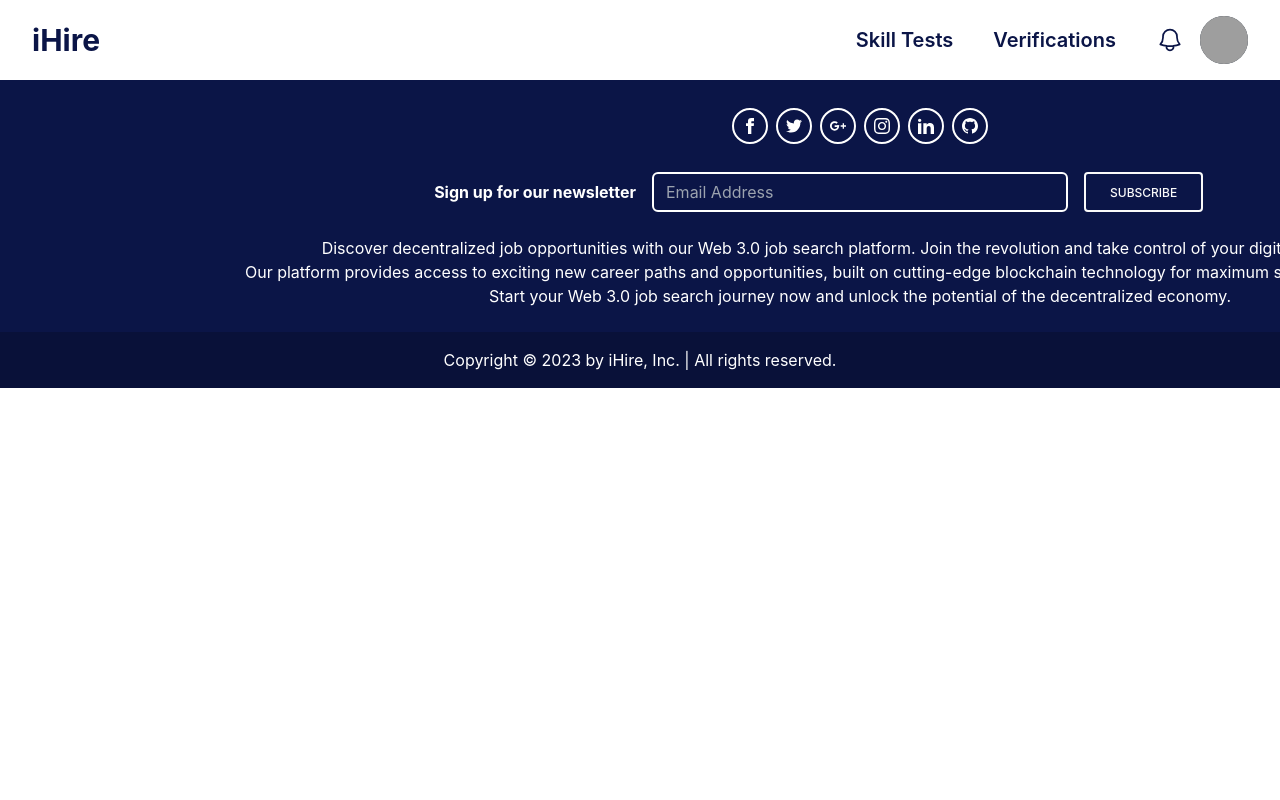
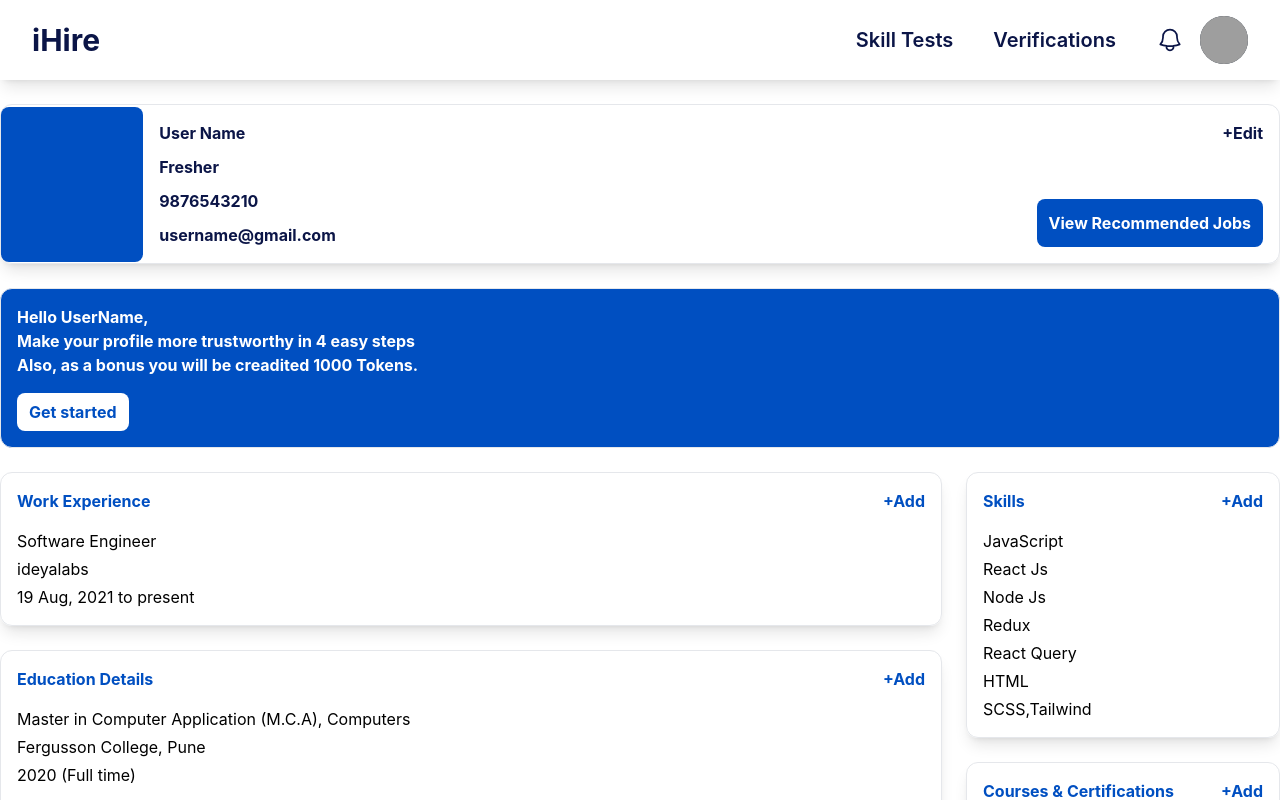
Before and after one commit to Saiswaroop6/i-hire, a React (Create React App) app: page / in a window 1280 px wide. Shown: the top 800 px of the page. Built offline with nearby package versions, Linux system fonts and the light colour scheme; grey boxes are pictures that could not be loaded.

Commit message:
Added profile

```diff
--- a/src/Pages/HomePage/HomePage.js
+++ b/src/Pages/HomePage/HomePage.js
@@ -1,9 +1,10 @@
 import React from 'react'
 import Footer from '../../Components/Footer/Footer'
 import Header from '../../Components/Header/Header'
+import Profile from '../../Components/Profile/Profile'
 
 export default function HomePage() {
   return (
-    <div className='h-full'><Header/><Footer/></div>
+    <div className='h-full'><Header/><Profile/><Footer/></div>
   )
 }
```
